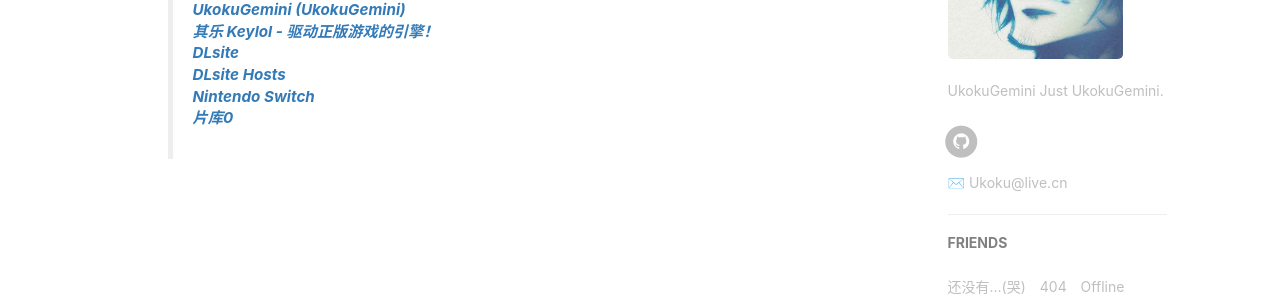
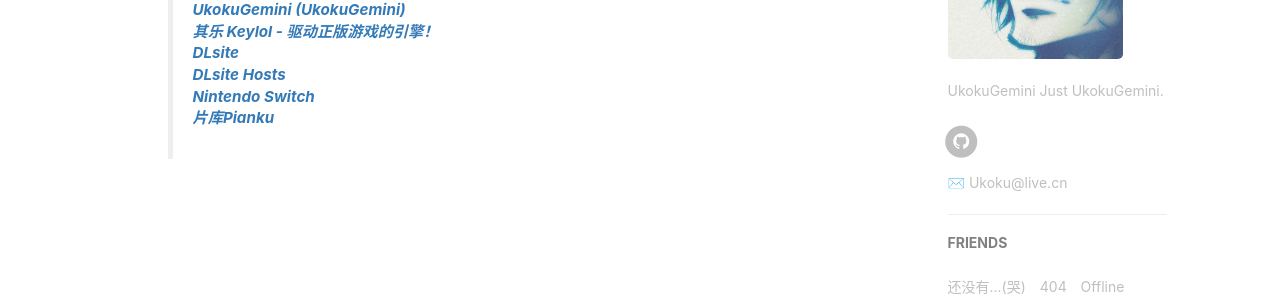
Before and after one commit to UkokuGemini/UkokuGemini.github.io, a Jekyll site: the page built from Links.html, in a window 1280 px wide. Shown: the part 634-934 px from the top of the page. Built offline with Jekyll 4.4.1, drawn with Linux system fonts in a browser that asks for light colours; nearby versions of some CDN libraries.

Commit message:
Merge branch 'MainBranches' of https://github.com/UkokuGemini/UkokuGemini.github.io into MainBranches

```diff
--- a/Links.html
+++ b/Links.html
@@ -25,7 +25,7 @@ header-img: "img/WebSite/Link-BG.jpg"
 <DT><A HREF="https://cssxsh.github.io/" target="_blank">DLsite Hosts</A>
     <Br/>
 <DT><A HREF="https://www.nintendo.com.hk/" target="_blank">Nintendo Switch</A>
-<DT><A HREF="https://www.pianku.li/" target="_blank">片库0</A>
+<DT><A HREF="https://www.pianku.li/" target="_blank">片库Pianku</A>
 </DL>
 </p></blockquote>
 </div>
```
